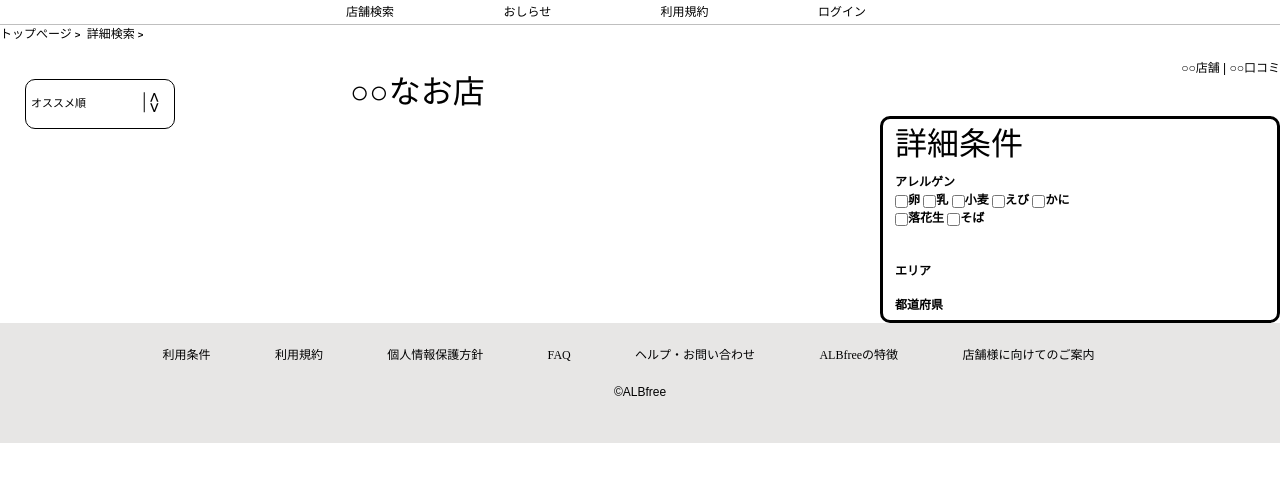
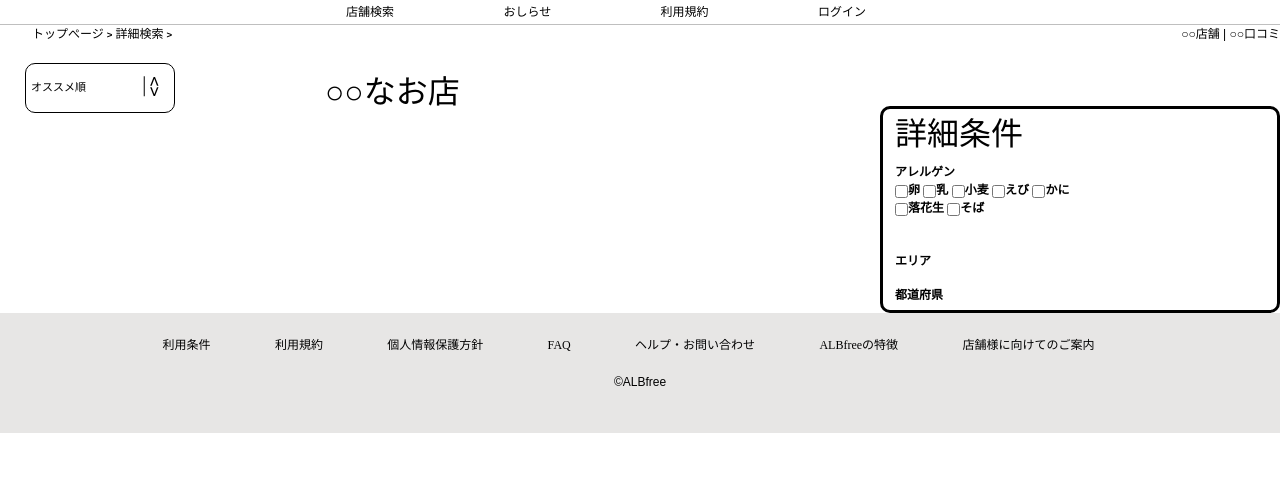
Before and after one commit to hidakahiromu/AlBfree, a Django app: template templates/restaurantsList.html in a window 1280 px wide. Shown: the top 482 px of the page. Run offline with Django 3.2, Linux system fonts and the light colour scheme; the template is opened without the code that fills it, so the values that code supplies are empty.

Commit message:
見た目を調整
ブロックのスタートラインを合わせる

```diff
--- a/static/css/restaurantsList.css
+++ b/static/css/restaurantsList.css
@@ -8,9 +8,13 @@ body {
 
 /*階層構造表示のスタイル*/
 
+.hierarchy{
+    float: left;
+}
+
 .hierarchies ul {
+    margin: 0;
     list-style-type: none;
-    padding-left: 0;
 }
 
 .hierarchy {
@@ -28,7 +32,8 @@ body {
 /*ここまで*/
 
 /*店舗数と口コミ数の欄*/
-.count{
+.count p{
+    margin: 0;
     float: right;
 }
 
@@ -37,15 +42,9 @@ body {
     width: 175px;
     height: 15px;
     float: left;
+    clear: both;
     position: relative;
     margin-top: 15px;
-}
-
-.storeName{                 /*○○のところ*/
-    width: auto;
-    height: 30px;
-    margin-left: 350px;
-    margin-top: 30px;
 }
 
 /*プルダウンメニューのデザイン*/
@@ -87,10 +86,20 @@ body {
   }
 /*プルダウンメニューのデザインここまで*/
 
+
+.storeName{                 /*○○のところ*/
+    width: 200px;
+    height: 20px;
+    float: left;
+    margin-left: 150px;
+    margin-top: 30px;
+}
+
 .listSearch{        /*詳細条件検索の箱スタイル*/
     width: 400px;       /*ここも調節が必要*/
     height: auto;      /*ここも調節が必要*/
     float: right;
+    clear: both;
     margin-top: 5px;
     padding: 0.5em 1em;
     font-weight: bold;
```
